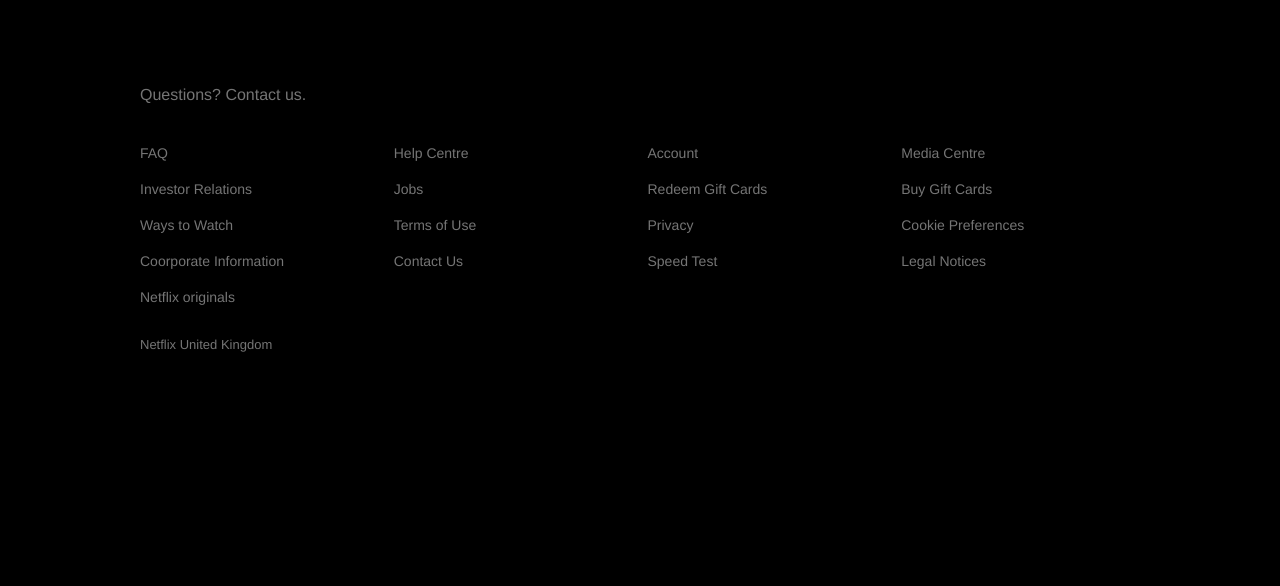
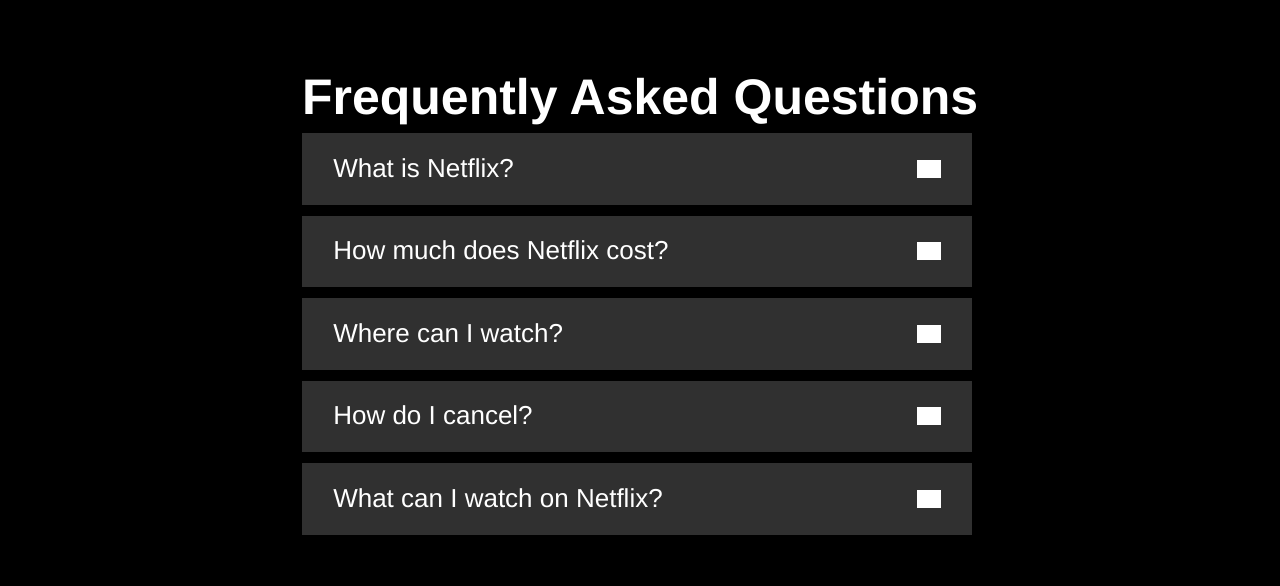
Before and after one commit to mildasuziedelyte/netflix-React, a React (Create React App) app: page / in a window 1280 px wide. Shown: the part 1237-1823 px from the top of the page. Before the commit the page ends 1700 px from the top, so only its background shows below. Built offline with nearby package versions, Linux system fonts and the light colour scheme; grey boxes are pictures that could not be loaded; the HTML template or start-up script is replaced by a standard one.

Commit message:
accordion done

```diff
--- a/src/App.js
+++ b/src/App.js
@@ -1,11 +1,13 @@
 import React from 'react';
+import { FaqsContainer } from './containers/faqs';
+import { FooterContainer } from './containers/footer';
 import { JumbotronContainer } from './containers/jumbotron';
-import { FooterContainer } from './containers/footer';
 
 export default function App() {
   return (
     <>
       <JumbotronContainer />
+      <FaqsContainer />
       <FooterContainer />
    </>
   );
--- a/src/components/accordion/index.js
+++ b/src/components/accordion/index.js
@@ -1,8 +1,14 @@
 import React, {useState, useContext, createContext} from 'react';
+import {
+    Container,
+    Inner,
+    Item,
+    Header,
+    Title,
+    Body
+} from './styles/accordion';
 
-const ToggleContext = createContext(){
-
-}
+const ToggleContext = createContext();
 
 export default function Accordion({
     children,
@@ -21,12 +27,8 @@
     return <Title {...restProps}>{children}</Title>;
 };
 
-Accordion.Frame = function AccordionFrame({ children, ...restProps }) {
-    return <Frame {...restProps}>{children}</Frame>;
-};
-
 Accordion.Item = function AccordionItem({ children, ...restProps }) {
-    const [toggleShow, setToogleShow] = useState(false);
+    const [toggleShow, setToggleShow] = useState(false);
 
     return  (
         <ToggleContext.Provider value={{ toggleShow, setToggleShow}}>
@@ -36,19 +38,19 @@
 };
 
 Accordion.Header = function AccordionHeader({ children, ...restProps }) {
-    return <Header {...restProps}>{children}</Header>;
-};
-
-Accordion.Title = function AccordionTitle({ children, ...restProps }) {
     const { toggleShow, setToggleShow } = useContext(ToggleContext);
 
     return (
-        <Title
-            onClick= { () => setToggleShow ((toggleShow) => !toggleShow) }
+        <Header
+            onClick= { () => setToggleShow((toggleShow) => !toggleShow) }
             {...restProps}
         >
             {children}
-        </Title>
+            {toggleShow ?
+            <img src="/images/icons/close-slim.png" alt='Close'></img> :
+            <img src="/images/icons/add.png" alt='Open'></img>
+            }
+        </Header>
     );
 };
 
--- a/src/components/accordion/styles/accordion.js
+++ b/src/components/accordion/styles/accordion.js
@@ -0,0 +1,76 @@
+import styled from 'styled-components/macro';
+
+export const Container = styled.div`
+    display: flex;
+    border-bottom: 8px solid #222;
+`;
+
+export const Inner = styled.div`
+    display: flex;
+    padding: 70px 45px;
+    flex-direction: column;
+    max-width: 815px;
+    margin: auto;
+`;
+
+export const Item = styled.div`
+    color: white;
+    margin-bottom: 10px;
+    max-width: 670px;
+
+    &:first-of-type{
+        margin-top: 3am;
+    }
+`;
+
+export const Header = styled.div`
+    display: flex;
+    justify-content: space-between;
+    cursor: pointer;
+    margin-bottom: 1px;
+    font-size: 26px;
+    font-weight: normal;
+    background: #303030;
+    padding 0.8em 1.2em;
+    user-select: none;
+    align-items: center;
+
+    img {
+        filter: brightness(0) invert(1);
+        width: 24px;
+
+        @media(max-width:600px){
+            width: 16px;
+        }
+    }
+`;
+
+export const Body = styled.div`
+    max-height: 1200px;
+    transition: max-height 0.25s cubic-bezier(0.5, 0, 0.1, 1);
+    font-size: 26px;
+    font-weight: normal;
+    line-height: normal;
+    background: #303030;
+    padding: 0.8em 2.2em 0.8em 1.2em;
+    white-space:pre-wrap;
+    user-select: nonel
+
+    @media(max-width: 600px){
+        font-size: 16px;
+        line-height: 22px;
+    }
+`;
+
+export const Title = styled.h1`
+    font-size: 50px;
+    line-height: 1.1;
+    margin-top: 0;
+    margin-bottom: 8px;
+    color: white;
+    text-align: center;
+
+    @media(max-width: 600px){
+        font-size: 35px;
+    }
+`;
--- a/src/components/index.js
+++ b/src/components/index.js
@@ -1,2 +1,3 @@
+export { default as Accordion } from './accordion';
 export { default as Jumbotron } from './jumbotron';
 export { default as Footer } from './footer';
--- /dev/null
+++ b/src/containers/faqs.js
@@ -0,0 +1,17 @@
+import React from 'react';
+import faqsData from '../fixtures/faqs.json'
+import { Accordion } from '../components'
+
+export function FaqsContainer() {
+    return (
+        <Accordion>
+            <Accordion.Title>Frequently Asked Questions</Accordion.Title>
+            {faqsData.map((item) => (
+                <Accordion.Item key={item.id}>
+                    <Accordion.Header>{item.header}</Accordion.Header>
+                    <Accordion.Body>{item.body}</Accordion.Body>
+                </Accordion.Item>
+            ))}
+        </Accordion>
+    );
+}
```
